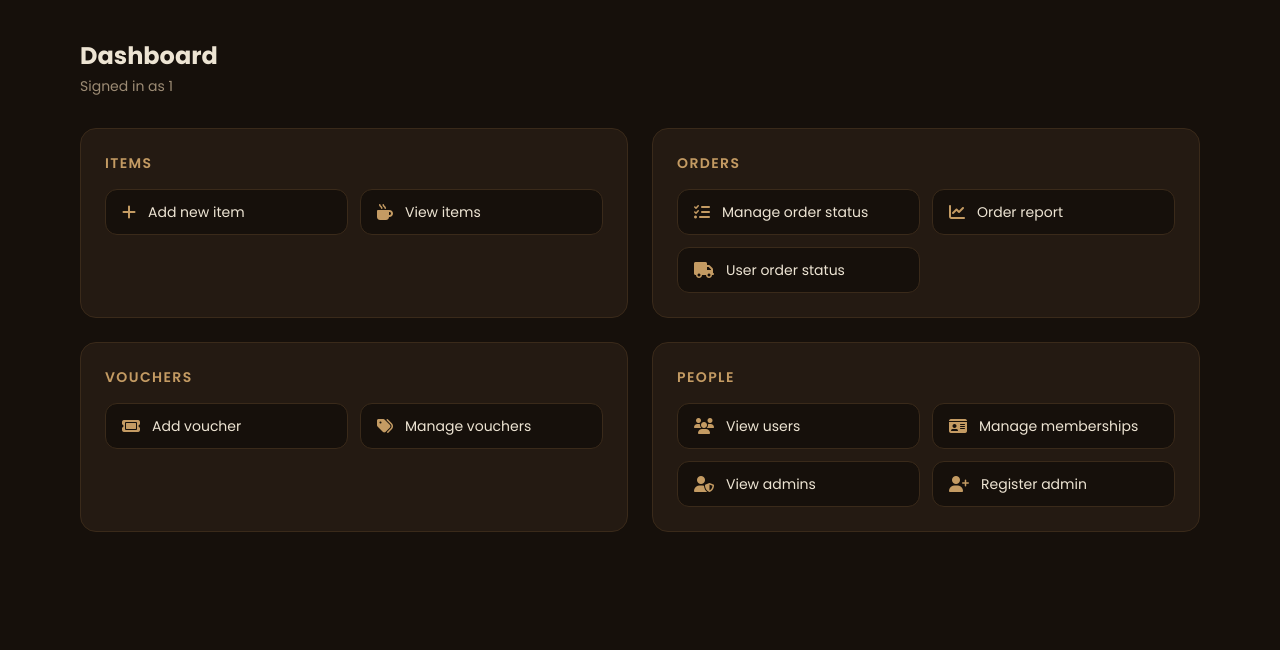
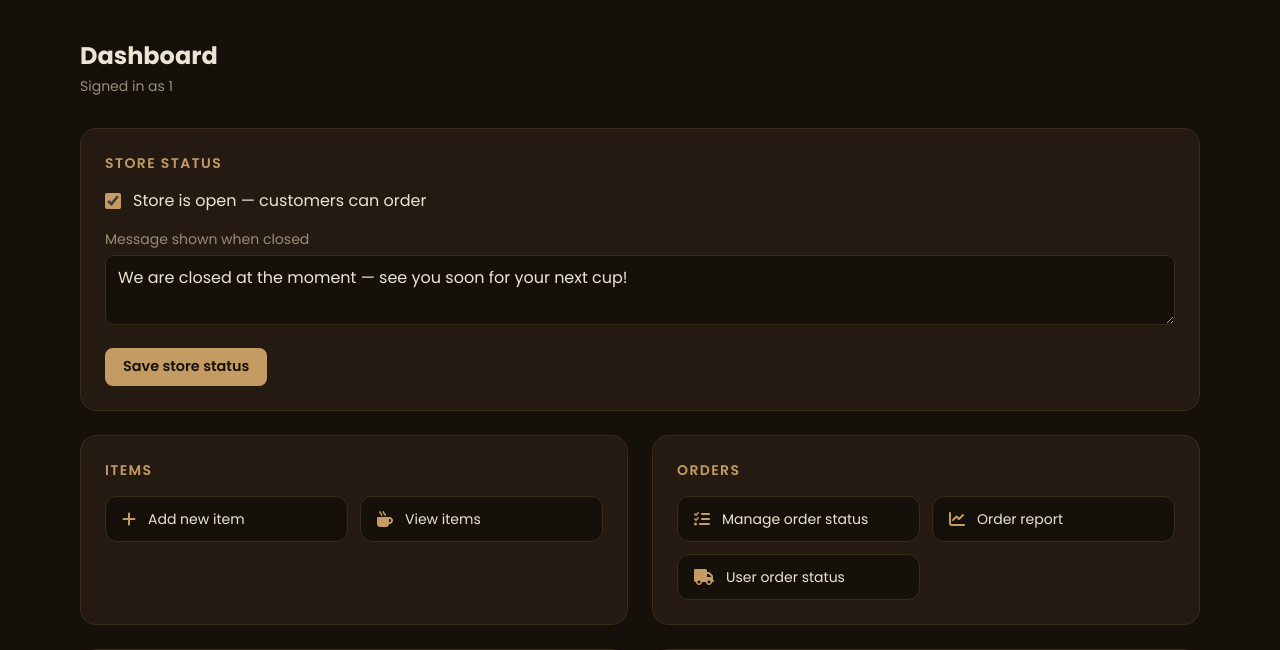
Before and after one commit to syamxm/beanthere, a PHP site: page /admin/admin_home.php in a window 1280 px wide. Shown: the part 53-703 px from the top of the page. Before the commit the page ends 585 px from the top, so only its background shows below. Run offline with PHP 8.4, Linux system fonts and the light colour scheme; a user stored in the database is signed in; data comes from the database, SQL or seed files in the repository; some libraries are stand-ins or nearby versions.

Commit message:
Add store open toggle

```diff
--- a/public/admin/admin_home.php
+++ b/public/admin/admin_home.php
@@ -4,6 +4,31 @@ if (!isset($_SESSION['current_admin'])) {
   header("Location: admin_login.php");
   exit();
 }
+
+require_once __DIR__ . '/../../src/dbconn.php';
+require_once __DIR__ . '/../../src/csrf.php';
+require_once __DIR__ . '/../../src/settings.php';
+
+if ($_SERVER['REQUEST_METHOD'] === 'POST') {
+  csrf_verify();
+  $storeOpen = isset($_POST['store_open']) ? '1' : '0';
+  $closedMessage = trim($_POST['closed_message'] ?? '');
+  if ($closedMessage === '') {
+    $closedMessage = 'We are closed at the moment — see you soon for your next cup!';
+  }
+  set_setting($conn, 'store_open', $storeOpen);
+  set_setting($conn, 'closed_message', mb_substr($closedMessage, 0, 255));
+  $_SESSION['message'] = $storeOpen === '1' ? 'Store is now open.' : 'Store is now closed.';
+  header('Location: admin_home.php');
+  exit();
+}
+
+$storeOpen = get_setting($conn, 'store_open') !== '0';
+$closedMessage = get_setting($conn, 'closed_message') ?? '';
+mysqli_close($conn);
+
+$flash = $_SESSION['message'] ?? '';
+unset($_SESSION['message']);
 
 $pageTitle = 'Admin dashboard - Bean There';
 
@@ -43,6 +68,27 @@ $sections = [
     <h1 class="text-2xl font-bold mb-1">Dashboard</h1>
     <p class="text-foam text-sm mb-8">Signed in as <?= htmlspecialchars($_SESSION['current_admin']) ?></p>
 
+    <?php if ($flash): ?>
+      <p class="flash-message"><?= htmlspecialchars($flash) ?></p>
+    <?php endif; ?>
+
+    <div class="bg-roast border border-bean rounded-2xl p-6 mb-6">
+      <h2 class="text-caramel font-semibold tracking-widest text-sm mb-4">STORE STATUS</h2>
+      <form method="POST" class="flex flex-col gap-4">
+        <?= csrf_field() ?>
+        <label class="flex items-center gap-3 cursor-pointer">
+          <input type="checkbox" name="store_open" value="1" <?= $storeOpen ? 'checked' : '' ?> class="accent-[#c49b63] w-4 h-4">
+          <span>Store is open — customers can order</span>
+        </label>
+        <div>
+          <label for="closed_message" class="block text-sm text-foam mb-1.5">Message shown when closed</label>
+          <textarea name="closed_message" id="closed_message" rows="2" maxlength="255"
+            class="w-full bg-espresso border border-bean rounded-lg px-3 py-2.5 text-crema focus:outline-none focus:border-caramel"><?= htmlspecialchars($closedMessage) ?></textarea>
+        </div>
+        <button type="submit" class="btn-caramel self-start">Save store status</button>
+      </form>
+    </div>
+
     <div class="grid grid-cols-1 md:grid-cols-2 gap-6">
       <?php foreach ($sections as $title => $links): ?>
         <div class="bg-roast border border-bean rounded-2xl p-6">
--- /dev/null
+++ b/src/settings.php
@@ -0,0 +1,45 @@
+<?php
+
+function get_setting(mysqli $conn, string $name): ?string
+{
+  $stmt = $conn->prepare("SELECT value FROM settings WHERE name = ?");
+  if ($stmt === false) {
+    return null;
+  }
+  $stmt->bind_param("s", $name);
+  $stmt->execute();
+  $stmt->bind_result($value);
+  $found = $stmt->fetch();
+  $stmt->close();
+  return $found ? $value : null;
+}
+
+function set_setting(mysqli $conn, string $name, string $value): void
+{
+  $stmt = $conn->prepare("INSERT INTO settings (name, value) VALUES (?, ?)
+                          ON DUPLICATE KEY UPDATE value = VALUES(value)");
+  $stmt->bind_param("ss", $name, $value);
+  $stmt->execute();
+  $stmt->close();
+}
+
+function store_status(): array
+{
+  static $status = null;
+  if ($status !== null) {
+    return $status;
+  }
+
+  $status = ['open' => true, 'message' => ''];
+
+  $conn = @new mysqli(getenv('DB_HOST'), getenv('DB_USER'), getenv('DB_PASS'), getenv('DB_NAME'));
+  if ($conn->connect_error) {
+    return $status;
+  }
+
+  $status['open'] = get_setting($conn, 'store_open') !== '0';
+  $status['message'] = get_setting($conn, 'closed_message') ?? '';
+  $conn->close();
+
+  return $status;
+}
```
Also changed, not shown: public/add_to_cart.php (+8 -0 lines), public/cart.php (+7 -0 lines), public/customize.php (+8 -0 lines), public/paymentMethod.php (+8 -0 lines), src/partials/nav.php (+10 -1 lines).
